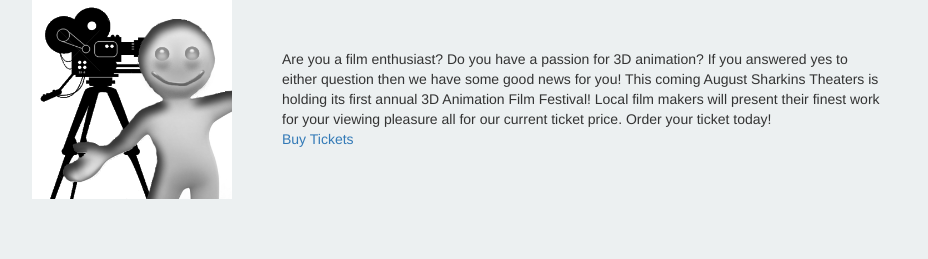
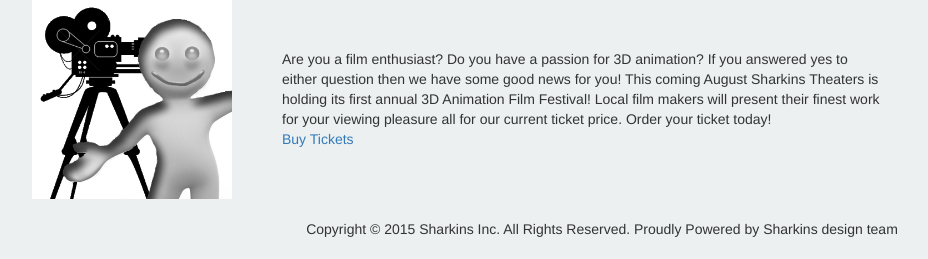
Before and after one commit to dukeayers/cs399_theater, a Django app: page /events in a window 1280 px wide. Shown: the part 715-974 px from the top of the page, without its empty margins (38-966 px from the left). Before the commit the page ends 914 px from the top, so only its background shows below. Run offline with Django 3.2, Linux system fonts and the light colour scheme; data comes from the database, SQL or seed files in the repository; grey boxes labelled with a size stand in for pictures from a placeholder-image service; parts of the project's set-up code (start-up, migrations or seed data) failed here and were passed over; some libraries are stand-ins or nearby versions.

Commit message:
added footer to base.html

```diff
--- a/theater_project/templates/base.html
+++ b/theater_project/templates/base.html
@@ -142,4 +142,12 @@
   </div>
 </div>
 </body>
+<footer>
+  <div class="row text-center">
+      <br/>
+      Copyright &copy; 2015 Sharkins Inc. All Rights Reserved. Proudly Powered by Sharkins design team
+      <br/>
+      <br/>
+  </div>
+</footer>
 </html>
```
